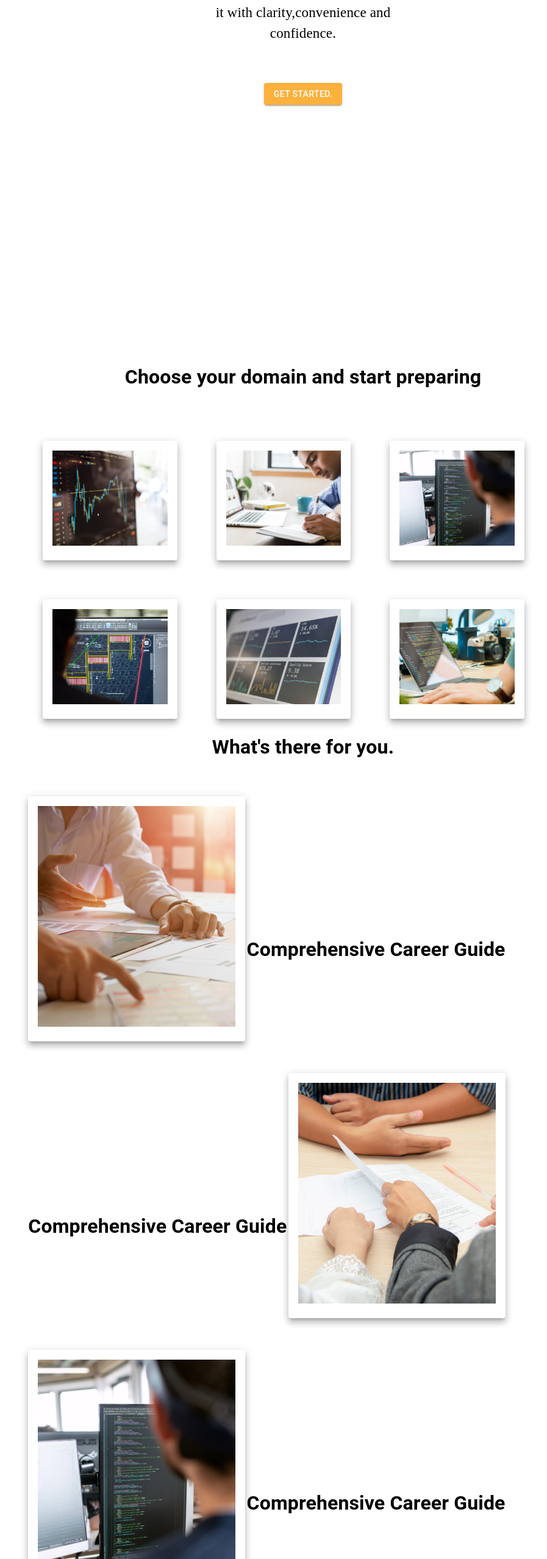
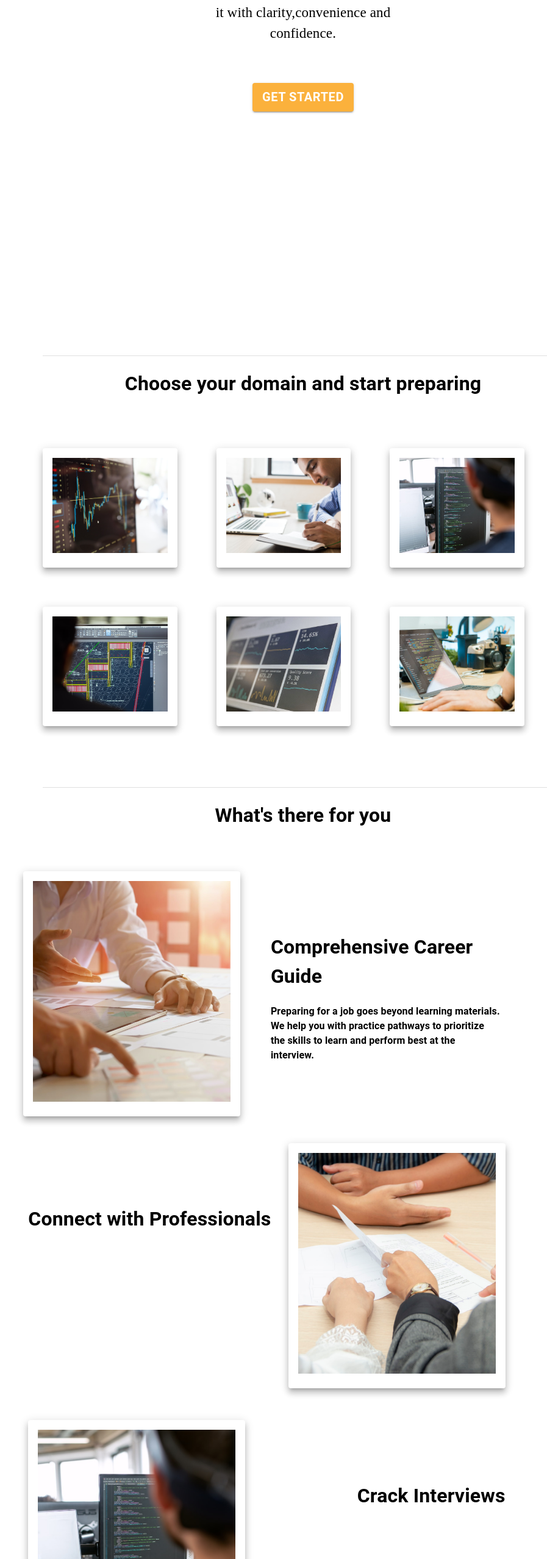
Before and after one commit to nikhilrai637/landingPage, a React (Create React App) app: page /home in a window 1280 px wide. Shown: the part 243-2800 px from the top of the page at 61% size, without its empty margins (143-1040 px from the left). Built offline with nearby package versions, Linux system fonts and the light colour scheme.

Commit message:
Styles added

```diff
--- a/src/Home/Page1/Content/Content.js
+++ b/src/Home/Page1/Content/Content.js
@@ -1,7 +1,7 @@
 import React from 'react';
 import { makeStyles } from '@material-ui/core/styles';
 import Typography from '@material-ui/core/Typography';
-import Button from '@material-ui/core/Button';
+
 import {Grid} from "@material-ui/core";
 
 const useStyles = makeStyles((theme) => ({
--- a/src/Home/Page1/Getting Started/GettingStarted.js
+++ b/src/Home/Page1/Getting Started/GettingStarted.js
@@ -3,6 +3,7 @@ import { makeStyles } from '@material-ui/core/styles';
 import Typography from '@material-ui/core/Typography';
 import Button from '@material-ui/core/Button';
 import {Grid} from "@material-ui/core";
+
 import {Link} from "react-router-dom"
 
 const useStyles = makeStyles((theme) => ({
@@ -13,6 +14,8 @@ const useStyles = makeStyles((theme) => ({
     },
 
     textcolor:{
+        fontWeight:"700",
+        fontSize: "20px",
         color: "white",
         marginTop: "40px",
         marginBottom: "400px",
@@ -33,7 +36,10 @@ const useStyles = makeStyles((theme) => ({
 
               <Grid container justify="center">
                   <Grid item xs={3} style={{textAlign:"center"}}>
-                     <Link to = "/Get_Start"><Button variant="contained" color="secondary" className={classes.textcolor}>GET STARTED.</Button></Link>
+                     <Link to = "/Get_Start">
+                         <Button variant="contained" color="secondary" className={classes.textcolor}>
+                         GET STARTED
+                         </Button></Link>
                   </Grid>
               </Grid>
                 <Grid item xs={2} />
--- a/src/Home/Page2/Page2.js
+++ b/src/Home/Page2/Page2.js
@@ -8,13 +8,29 @@ import Component1 from './Component1/Component1'
 import Typography from '@material-ui/core/Typography';
 import Button from '@material-ui/core/Button';
 import {Grid} from "@material-ui/core";
+import { makeStyles } from '@material-ui/core/styles';
+import { Divider } from '@material-ui/core';
+
+const useStyles = makeStyles(() => ({
+
+
+  heading:{
+
+     marginBottom:"100px",
+
+  },
+
+  }));
 
 function Page2() {
+
+  const classes = useStyles();
     return (
-        <div>
+        <div className={classes.heading}>
             <Grid container justify="center">
                   <Grid item xs={12} sm={8} style={{textAlign:"center"}}>
                       <Typography>
+                        <Divider />
                        <h1 style={{paddingBottom:"60px"}}>Choose your domain and start preparing</h1>
                       </Typography>
                   </Grid>
--- a/src/Home/Page3/Page3.js
+++ b/src/Home/Page3/Page3.js
@@ -3,15 +3,40 @@ import Component1 from './Component1/Component1'
 import Component2 from './Component2/Component2'
 import Component3 from './Component3/Component3'
 import {Grid} from "@material-ui/core";
+import { makeStyles } from '@material-ui/core/styles';
 import Typography from '@material-ui/core/Typography';
+import { Divider } from '@material-ui/core';
 
+const useStyles = makeStyles(() => ({
+
+
+    heading:{
+       marginBottom:"100px",
+
+    },
+    space:{
+        marginTop:"100px",
+        marginLeft:"50px",
+
+    },
+    stylep:{
+        marginLeft:"50px",
+    },
+
+    }));
 function Page3() {
+
+    const classes = useStyles();
     return (
+
+
         <div>
+
              <Grid container justify="center">
                   <Grid item xs={12} sm={8} style={{textAlign:"center"}}>
                       <Typography>
-                       <h1 style={{paddingBottom:"60px"}}>What's there for you.</h1>
+                          <Divider />
+                            <h1 className={classes.heading}>What's there for you</h1>
                       </Typography>
                   </Grid>
               </Grid>
@@ -19,15 +44,18 @@ function Page3() {
 
      <Grid container>
       <Grid item sm={2} xs={2}/>
-      <Grid item container xs={8} sm={8} spacing={6}>
+      <Grid item container xs={8} sm={8} spacing={8}>
           <Grid container>
               <Grid item sm={5}>
                   <Component1 />
 
               </Grid>
-              <Grid container direction="row" justify="flex-end" alignItems="center" sm={6}>
+              <Grid container direction="row" justify="flex-end" alignItems="flex-start" sm={6} >
                  <Typography>
-                     <h1>Comprehensive Career Guide</h1>
+                     <h1 className={classes.space}>Comprehensive Career Guide</h1>
+                     <h4 className={classes.stylep}>Preparing for a job goes beyond learning materials. We help you with practice pathways to prioritize the skills
+                         to learn and perform best at the interview.
+                     </h4>
                  </Typography>
 
               </Grid>
@@ -43,9 +71,9 @@ function Page3() {
       <Grid item container xs={8} sm={8} spacing={6}>
           <Grid container>
 
-              <Grid container direction="row" justify="flex-start" alignItems="center" sm={6}>
+              <Grid container direction="row" justify="flex-start" alignItems="flex-start" sm={6}>
                  <Typography>
-                     <h1>Comprehensive Career Guide</h1>
+                     <h1 style={{marginTop:"100px"}}>Connect with Professionals</h1>
                  </Typography>
 
               </Grid>
@@ -68,9 +96,9 @@ function Page3() {
                   <Component3 />
 
               </Grid>
-              <Grid container direction="row" justify="flex-end" alignItems="center" sm={6}>
+              <Grid container direction="row" justify="flex-end" alignItems="flex-start" sm={6}>
                  <Typography>
-                     <h1>Comprehensive Career Guide</h1>
+                     <h1 className={classes.space}>Crack Interviews</h1>
                  </Typography>
 
               </Grid>
@@ -80,8 +108,10 @@ function Page3() {
       <Grid item sm={2} xs={2} />
       </Grid>
 
+
+
         </div>
     )
 }
 
-export default Page3
+export default Page3;
```
